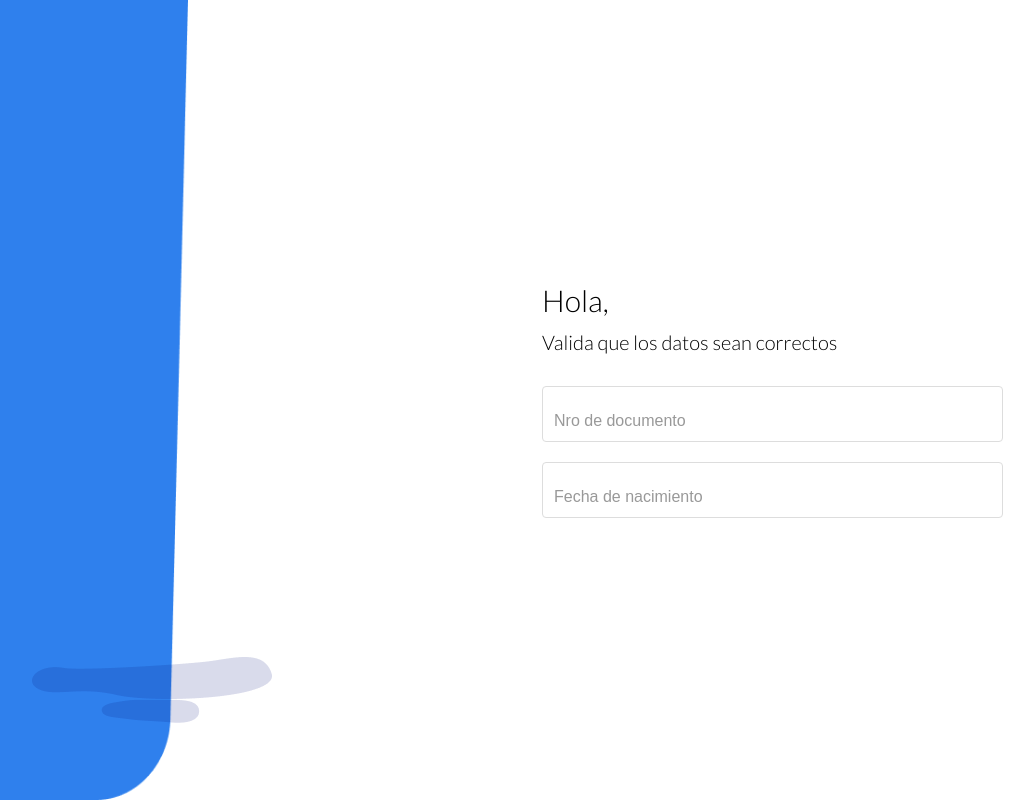
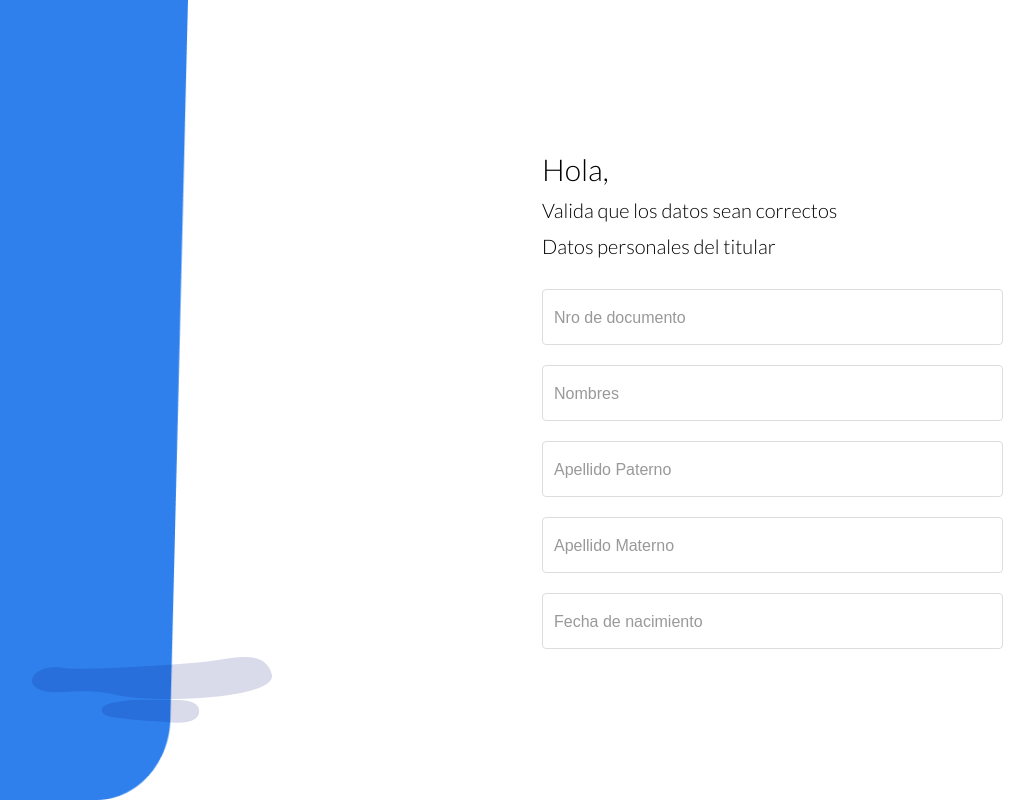
Before and after one commit to MrCycler/insurance_app, a Next.js app: page /step1 in a window 1280 px wide. Shown: the whole page, without its empty margins (162-1196 px from the left). Built offline with nearby package versions, Linux system fonts and the light colour scheme; no server answers.

Commit message:
add: Form structure & button handler

```diff
--- a/components/Button.tsx
+++ b/components/Button.tsx
@@ -3,7 +3,7 @@ import "../styles/app.scss";
 
 export const Button = (props) => {
   return (
-    <button className={props.active?"button__active":"button"} onClick={props.onClick}>
+    <button className={props.active?"button__active":"button"} onClick={props.active?props.onClick:()=>{}}>
         {props.msg}
     </button>
   );
--- a/components/Form.tsx
+++ b/components/Form.tsx
@@ -7,17 +7,29 @@ import { Input } from "./Input.tsx";
 //Basic provider
 import { postClient } from "../api/clientProvider.tsx";
 
+export const Form = (props) => {
+  const [client, setClient] = useState({});
 
-export const Form = (props) => {
-  const [client, setClient] = useState({"tercero":{"numDocumento":"","fecNacimiento":"",}});
+  const [documentType, setDocumentType] = useState("");
+  const [documentNro, setDocumentNro] = useState("");
+  const [name, setName] = useState("");
+  const [lastName, setLastName] = useState("");
+  const [motherLastName, setMotherLastName] = useState("");
+  const [date, setDate] = useState("");
+
+  const [active, setActive] = useState(false);
 
   //TODO: Se recibe del servicio
   useEffect(() => {
     const initialize = async () => {
       const _client = await postClient({});
-      console.log(_client);
-      console.log(_client.tercero.numDocumento);
       setClient(_client);
+      setDocumentType(_client.tercero.tipoDocumento);
+      setDocumentNro(_client.tercero.numDocumento);
+      setName(_client.tercero.nombres);
+      setLastName(_client.tercero.apellidoPaterno);
+      setMotherLastName(_client.tercero.apellidoMaterno);
+      setDate(_client.tercero.fecNacimiento);
     };
 
     initialize();
@@ -27,11 +39,36 @@ export const Form = (props) => {
     <div className="form">
       <div className="form__title">
         <p>Hola,&nbsp;</p>
-        <p className="form__title__active">{}</p>
+        <p className="form__title__active">{name}</p>
       </div>
       <p className="form__subtitle">Valida que los datos sean correctos</p>
-      <Input label="Nro de documento" type="number" value={client.tercero.numDocumento} />
-      <Input label="Fecha de nacimiento" type="text" value={client.tercero.fecNacimiento}/>
+      <p className="form__subtitle">Datos personales del titular</p>
+      <Input
+        label="Nro de documento"
+        type="tel"
+        value={documentNro}
+        setValue={setDocumentNro}
+        maxLength="8"
+      />
+      <Input label="Nombres" type="text" value={name} setValue={setName} />
+      <Input
+        label="Apellido Paterno"
+        type="text"
+        value={lastName}
+        setValue={setLastName}
+      />
+      <Input
+        label="Apellido Materno"
+        type="text"
+        value={motherLastName}
+        setValue={setMotherLastName}
+      />
+      <Input
+        label="Fecha de nacimiento"
+        type="text"
+        value={date}
+        setValue={setDate}
+      />
     </div>
   );
 };
--- a/components/PolicyCheck.tsx
+++ b/components/PolicyCheck.tsx
@@ -3,6 +3,9 @@ import "../styles/app.scss";
 
 export const PolicyCheck = (props) => {
   return (
-
+    <div className="policy">
+        <input type="checkbox" className="policy__check"></input>
+        <p className="policy__label">{props.children}</p>
+    </div>
   );
 };
--- a/styles/base/_base.scss
+++ b/styles/base/_base.scss
@@ -29,3 +29,9 @@ input::-webkit-inner-spin-button {
 input[type="number"] {
   -moz-appearance: textfield;
 }
+
+
+input[type=checkbox]:checked {
+  background: #a77e2d !important;
+  color: #ffffff !important;
+}
--- a/styles/form/_form.scss
+++ b/styles/form/_form.scss
@@ -10,6 +10,7 @@ $app-gray: #a8afe3;
 $form-title-font-size: 30px;
 $form-subtitle-font-size: 20px;
 $button-font-size: 13px;
+$policy-font-size: 12px;
 $app-font-family: "Lato", sans-serif;
 
 .form {
@@ -85,7 +86,7 @@ $app-font-family: "Lato", sans-serif;
     color: #999;
     pointer-events: none;
     position: absolute;
-    transform: translate(0, 26px) scale(1);
+    transform: translate(0, 20px) scale(1);
     transform-origin: top left;
     transition: all 0.2s ease-out;
   }
@@ -125,3 +126,16 @@ $app-font-family: "Lato", sans-serif;
     }
   }
 }
+
+.policy{
+  display: flex;
+  margin-top:3%;
+  margin-bottom:1%;
+  &__label{
+    width: 52%;
+    color:#999;
+    margin-left:2%;
+    font-size: $policy-font-size;
+    font-family: $app-font-family;
+  }
+}
```
Also changed, not shown: components/BasicForm.tsx (+18 -1 lines).
